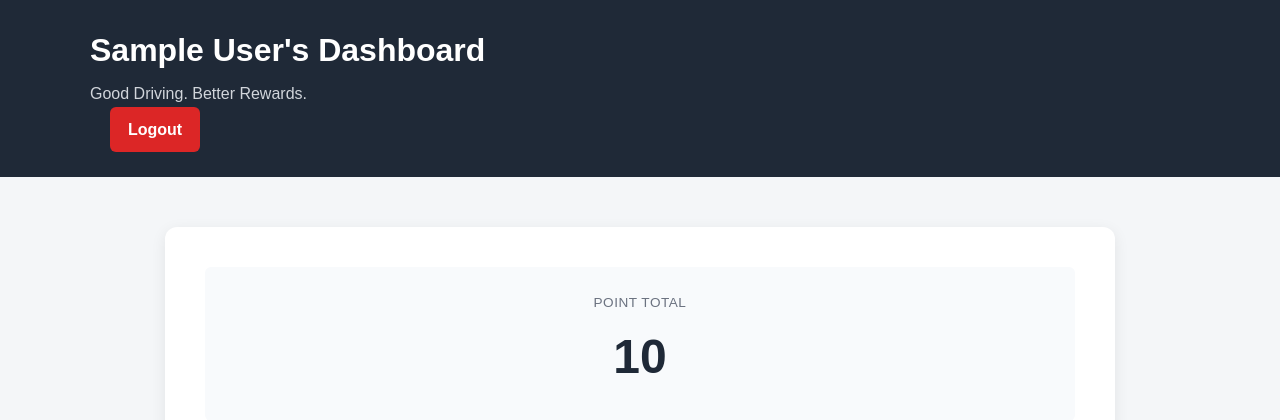
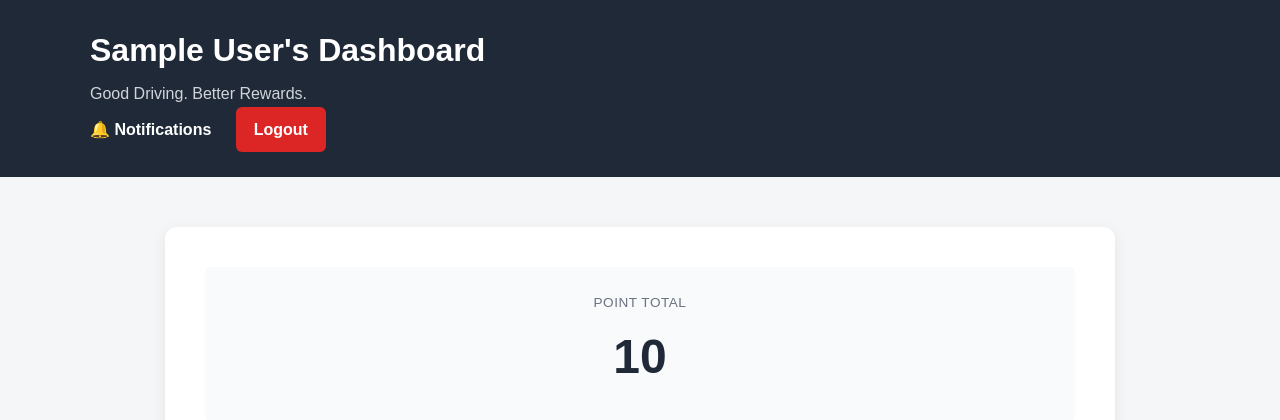
Before and after one commit to kytran1329/F26-CPSC4910-01, a Flask app: template templates/driverDash.html in a window 1280 px wide. Shown: the top 420 px of the page. Run offline with Flask 3, Linux system fonts and the light colour scheme; the template is opened without the code that fills it: most values are stand-ins (such as "Sample title", 1, 10 or a date in 2020).

Commit message:
added notifications link to driver dashboard

```diff
--- a/templates/driverDash.html
+++ b/templates/driverDash.html
@@ -41,6 +41,14 @@
                 </form>
             {% endif %}
 
+            <a href="{{ url_for('notifications') }}" class="nav-link notification-link">
+                🔔 Notifications
+                {% if unread_notifications_count and unread_notification_count > 0 %}
+                    <span class="notification-badge">
+                        {{ unread_notification_count }}
+                    </span>
+                {% endif %}
+            </a>
             <a href="{{ url_for('auth.logout') }}" class="logout-button">
                 Logout
             </a>
```
